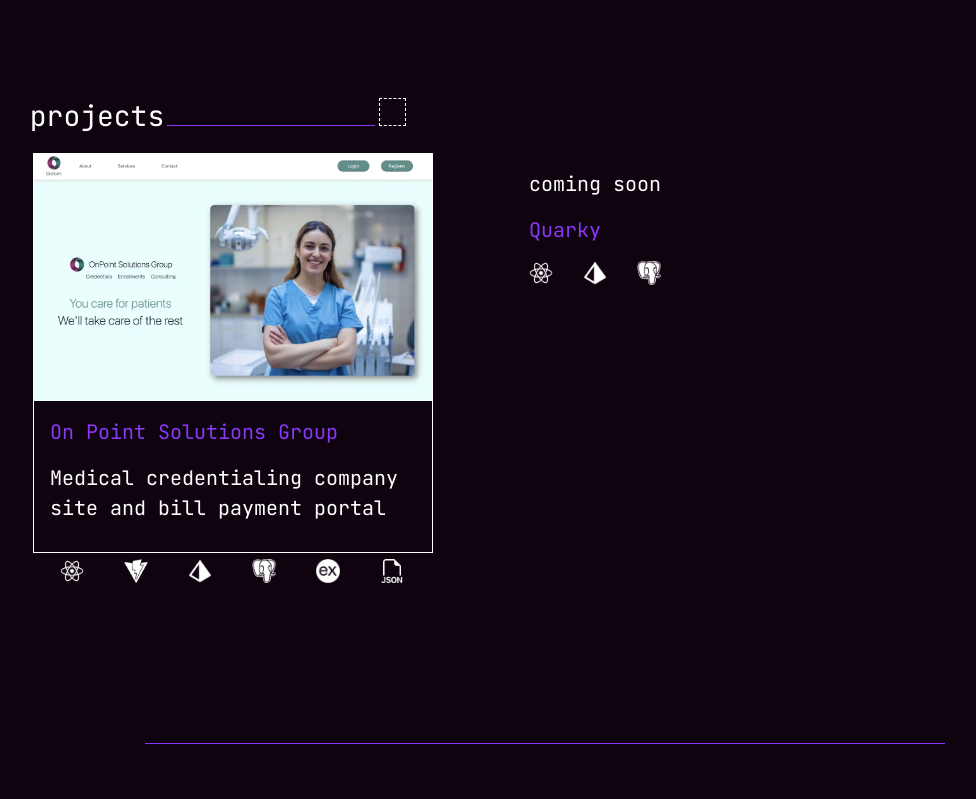
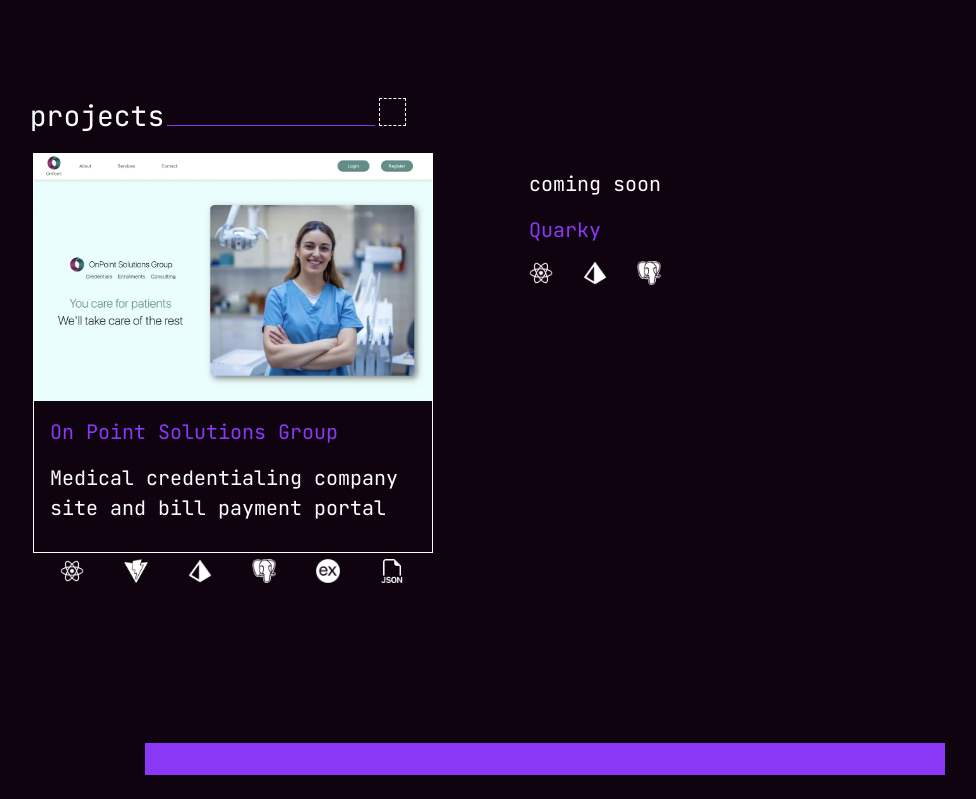
Before and after one commit to HeatherD2025/Personal_Website, a React (Vite) app: page / in a window 1280 px wide. Shown: the part 1601-2400 px from the top of the page, without its empty margins (95-1071 px from the left). Built offline with nearby package versions, Linux system fonts and the light colour scheme.

Commit message:
fixed padding typo

```diff
--- a/src/styles/main.css
+++ b/src/styles/main.css
@@ -254,7 +254,7 @@ section {
 
   .footer {
     margin: auto;
-    margin-bottom: 5vh;
+    padding-bottom: 2rem;
     width: 70%;
     height: 0.1rem;
     background-color: #8a38f5;
@@ -334,12 +334,6 @@ section {
     height: 100%;
   }
 
-  /* .divider-accent-wrapper1 {
-    display: flex;
-    justify-content: center;
-    margin: 4.5rem 0rem 4.5rem 0rem;
-    height: 2rem;
-  } */
   .divider-accent-wrapper {
     display: flex;
     justify-content: center;
@@ -494,7 +488,7 @@ section {
 
   .footer {
     margin: auto;
-    margin-bottom: 7rem;
+    padding-bottom: 2rem;
     width: 70%;
     height: 0.1rem;
     background-color: #8a38f5;
@@ -515,16 +509,6 @@ section {
     max-width: 50%;
     margin: 0;
   }
-  /* .main-wrapper {
-    width: 100%;
-    max-width: 44vw;
-    display: flex;
-    flex-wrap: wrap;
-    align-items: baseline;
-    justify-content: center;
-    justify-content: flex-start;
-    margin: 9rem 0vw 20rem 4vw;
-  } */
   .main-header {
     display: flex;
     font-size: clamp(1.75rem, 3vw, 2rem);
@@ -758,7 +742,7 @@ section {
   }
   .footer {
     margin-top: -3.5rem;
-    margin-bottom: 2rem;
+    padding-bottom: 2rem;
     height: 0.0625rem;
     background: #8a38f5;
     width: 50rem;
```
